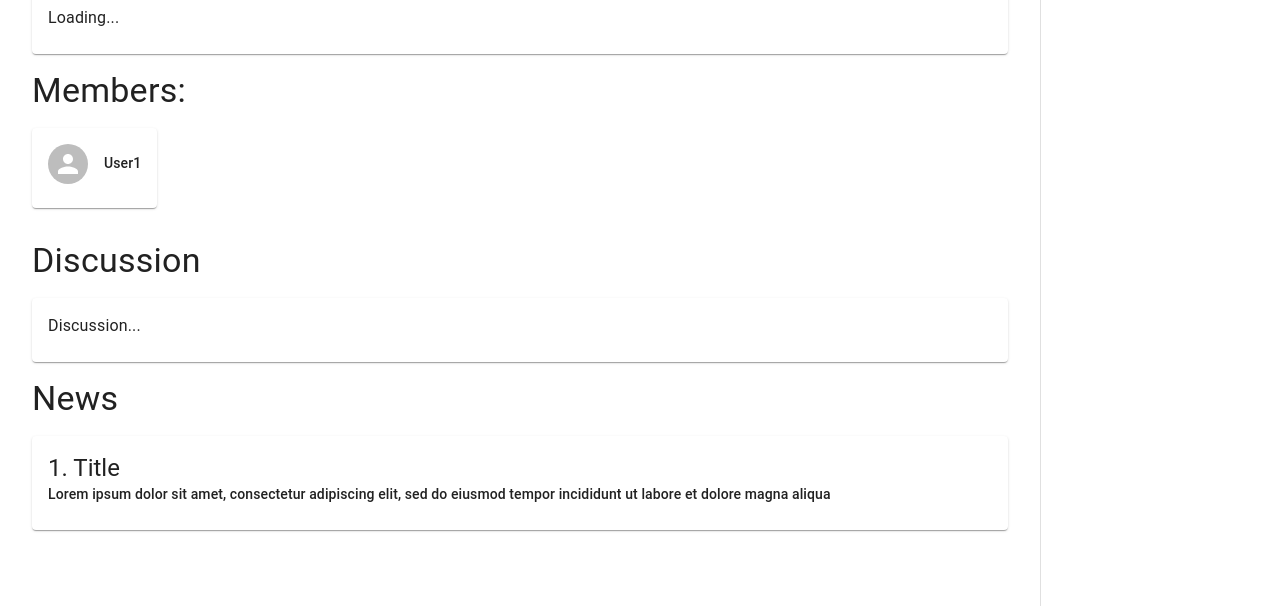
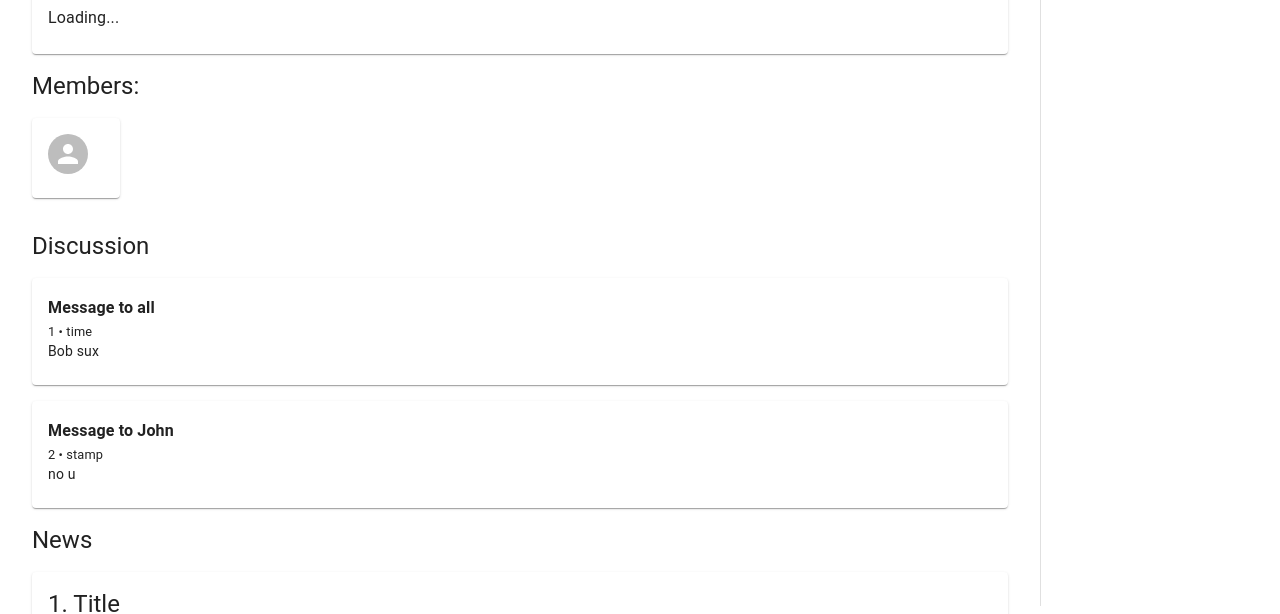
Before and after one commit to TVT22-19/movie-app-frontend, a React (Vite) app: page /movie-app-frontend/group/1 in a window 1280 px wide. Shown: the part 194-808 px from the top of the page. Built offline with nearby package versions, Linux system fonts and the light colour scheme; no server answers.

Commit message:
created simple discussion post cards
(with dummy data)
+ working on displaying members based on data fetched from DB

```diff
--- a/src/pages/group/GroupPage.tsx
+++ b/src/pages/group/GroupPage.tsx
@@ -20,7 +20,7 @@ export default function GroupPage() {
     const [groupNotFound, setGroupNotFound] = useState(false);
     const [loading, setLoading] = useState(true);
     const [data, setData] = useState<GroupData | null>(null);
-    const [membersData, setMembersData] = useState(null);
+    const [membersData, setMembersData] = useState<number[] | null>(null);
 
     const { isAuthorized } = useAuth()
 
@@ -44,6 +44,25 @@ export default function GroupPage() {
         }
 
     ];
+
+    const dummyposts = [
+        {
+            timestamp: "time",
+            title: 'Message to all',
+            user_id: 1,
+            group_id: 1,
+            content: 'Bob sux'
+        },
+        {
+            timestamp: "stamp",
+            title: 'Message to John',
+            user_id: 2,
+            group_id: 1,
+            content: 'no u'
+        }
+
+
+    ]
 
     useEffect(() => {
         console.log('groupid: ', groupId);
@@ -70,30 +89,25 @@ export default function GroupPage() {
             });
     }, [groupId]);
 
+
     useEffect(() => {
-        console.log('groupid: ', groupId);
-
+        // Fetch members data
         fetch(`http://localhost:3001/group/members/${groupId}`)
             .then((response) => {
-                if (response.status === 404) {
-                    setGroupNotFound(true);
-                    setLoading(false);
-                    return null;
+                if (!response.ok) {
+                    console.error('Error fetching group members data:', response.statusText);
+                    return [];
                 }
                 return response.json();
             })
-            .then((fetchedData) => {
-                if (fetchedData !== null) {
-                    setMembersData(fetchedData);
-                    setLoading(false);
-                    console.log('Fetched data:', fetchedData);
-                }
+            .then((members) => {
+                setMembersData(members);
             })
             .catch((error) => {
-                console.error('Error fetching group members:', error);
-                setLoading(false);//
+                console.error('Error fetching group members data:', error);
             });
     }, [groupId]);
+
 
 
 
@@ -121,16 +135,12 @@ export default function GroupPage() {
                         data ? <h2>{data.name}</h2> : <div>Loading...</div>
                     } />
                     <CardContent>
-                        {data ? (
-                            <>{data.description}</>
-                        ) : (
-                            <div>Loading...</div> //kind of useless but this avoids the data might be null warning.
-                        )}
+                        {data?.description ?? <div>Loading...</div>}
 
                     </CardContent>
                 </Card>
 
-                <Typography variant="h4">Members: {membersData /*test*/}</Typography>
+                <Typography variant="h5">Members:</Typography>
 
                 <Grid container>
                     {members.map((member) => (
@@ -139,7 +149,7 @@ export default function GroupPage() {
                                 <CardContent>
                                     <Stack spacing={2} direction="row" style={{ alignItems: 'center' }}>
                                         <Avatar src={member.avatar} alt={member.username} />
-                                        <Typography variant="subtitle2">{member.username}</Typography>
+                                        <Typography>{membersData && membersData.join(', ')}</Typography>
                                     </Stack>
                                 </CardContent>
                             </Card>
@@ -147,15 +157,21 @@ export default function GroupPage() {
                     ))}
                 </Grid>
 
-                <Typography variant="h4">Discussion</Typography>
+                <Typography variant="h5">Discussion</Typography>
+                <Stack spacing={2}>
+                    {dummyposts.map((member) => (
+                        <Card key={member.timestamp}>
+                            <CardContent>
+                                <Typography variant="subtitle1"><b>{member.title}</b></Typography>
+                                <div style={{ display: 'flex', justifyContent: 'space-between' }}><Typography style={{ fontSize: '0.8rem' }}>{member.user_id} &bull; {member.timestamp} </Typography></div>
+                                <Typography variant="body2">{member.content}</Typography>
+                            </CardContent>
+                        </Card>
+                    ))}
+                </Stack>
 
-                <Card>
-                    <CardContent>
-                        <Typography>Discussion...</Typography>
-                    </CardContent>
-                </Card>
 
-                <Typography variant="h4">News</Typography>
+                <Typography variant="h5">News</Typography>
 
                 <Stack spacing={2}>
                     {news.map((member) => (
```
